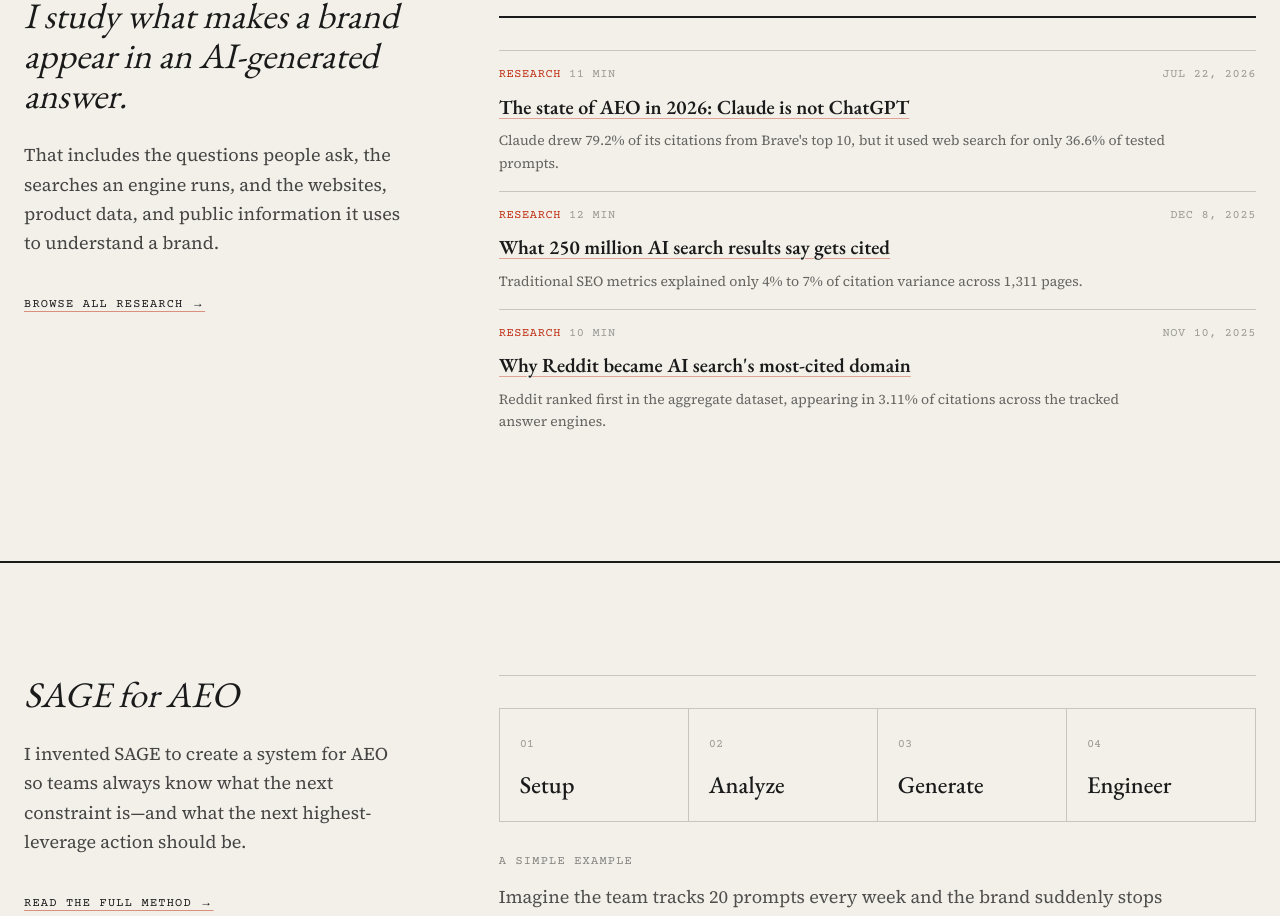
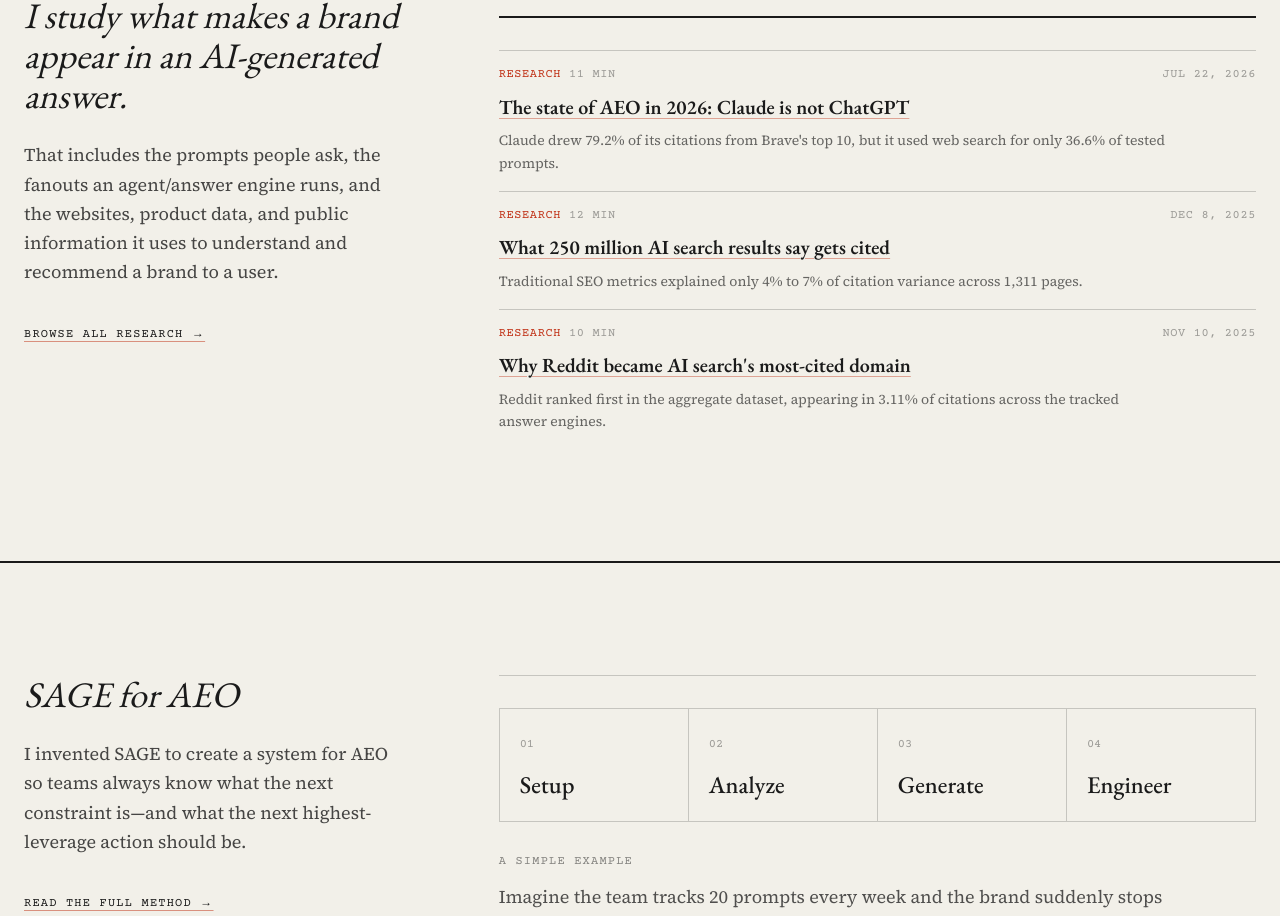
Before and after one commit to Joshbly/jb, a Next.js app: page / in a window 1280 px wide. Shown: the part 1589-2505 px from the top of the page. Built offline with nearby package versions, Linux system fonts and the light colour scheme.

Commit message:
Refine language in ResearchCredentials component for improved clarity on brand visibility and AI-generated responses.

```diff
--- a/src/components/ui/ResearchCredentials.tsx
+++ b/src/components/ui/ResearchCredentials.tsx
@@ -19,8 +19,8 @@
             I study what makes a brand appear in an AI-generated answer.
           </DisplayH2>
           <p className="mb-8 max-w-md font-body text-lg leading-relaxed text-foreground/80">
-            That includes the questions people ask, the searches an engine runs, and the websites,
-            product data, and public information it uses to understand a brand.
+            That includes the prompts people ask, the fanouts an agent/answer engine runs, and the websites,
+            product data, and public information it uses to understand and recommend a brand to a user.
           </p>
           <Link
             href="/research"
```
